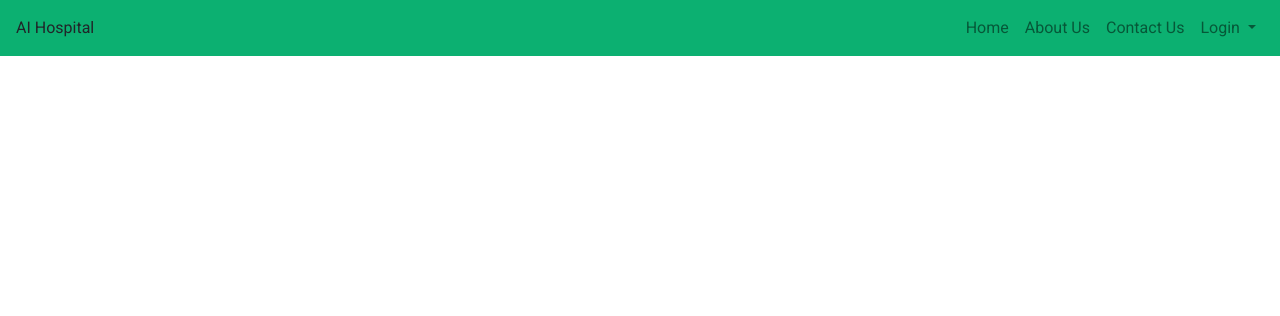
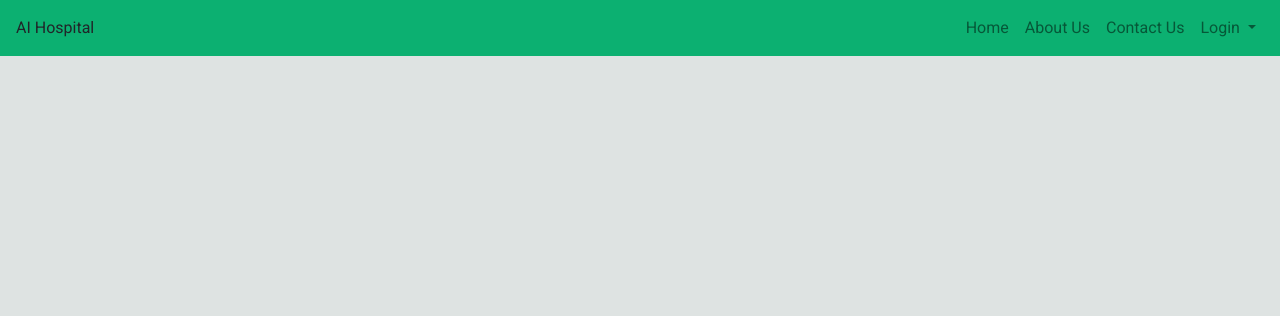
Before and after one commit to AnikaMeem/AI_HealthCare, a Django app: page / in a window 1280 px wide. Shown: the top 316 px of the page. Run offline with Django 3.2, Linux system fonts and the light colour scheme; some libraries are stand-ins or nearby versions.

Commit message:
defaut bg color added

```diff
--- a/smartHospital/static/css/style.css
+++ b/smartHospital/static/css/style.css
@@ -5,4 +5,5 @@
 }
 body{
     font-family: 'Roboto', sans-serif;
+    background-color:#dee3e2;
 }
```
